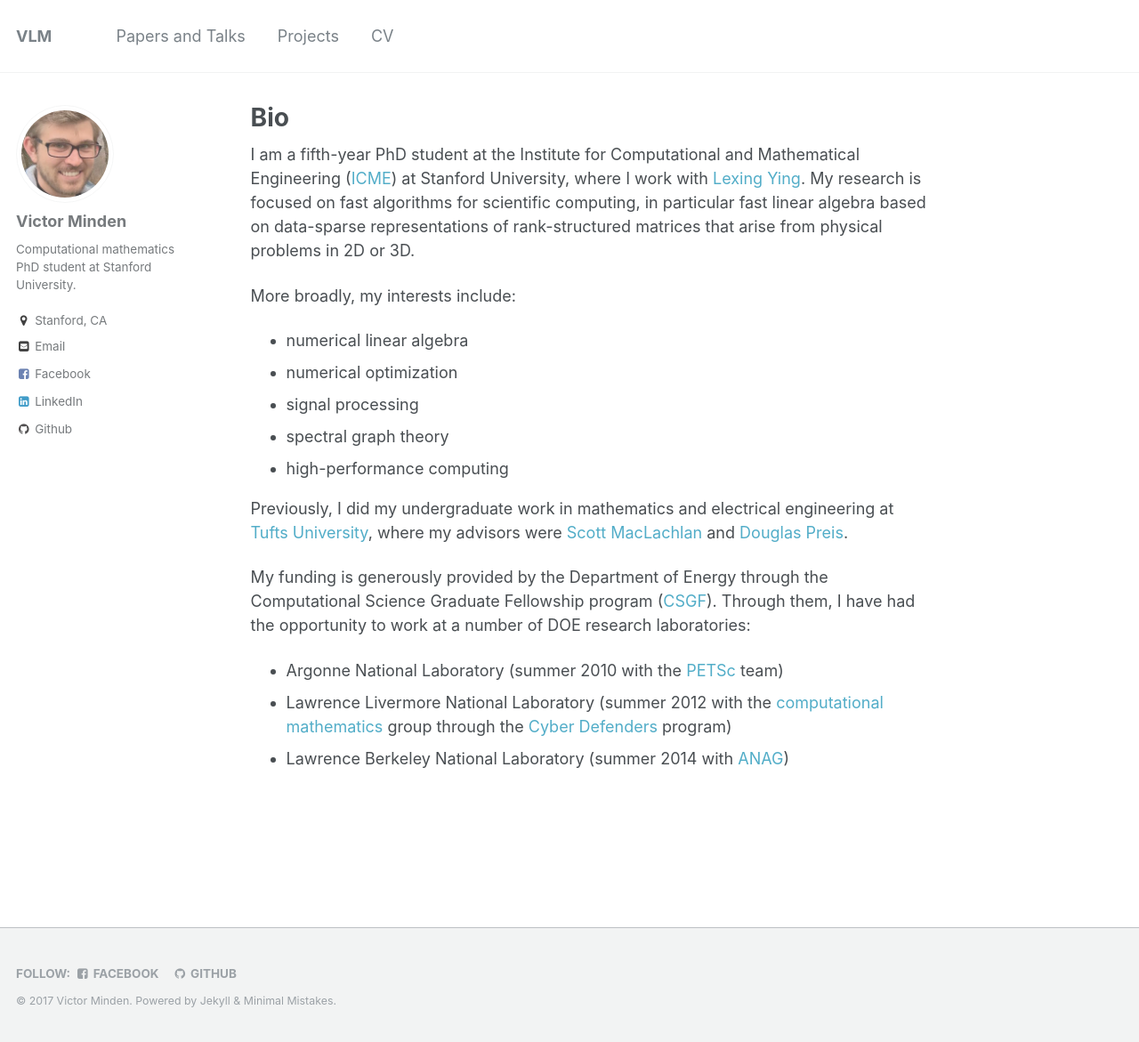
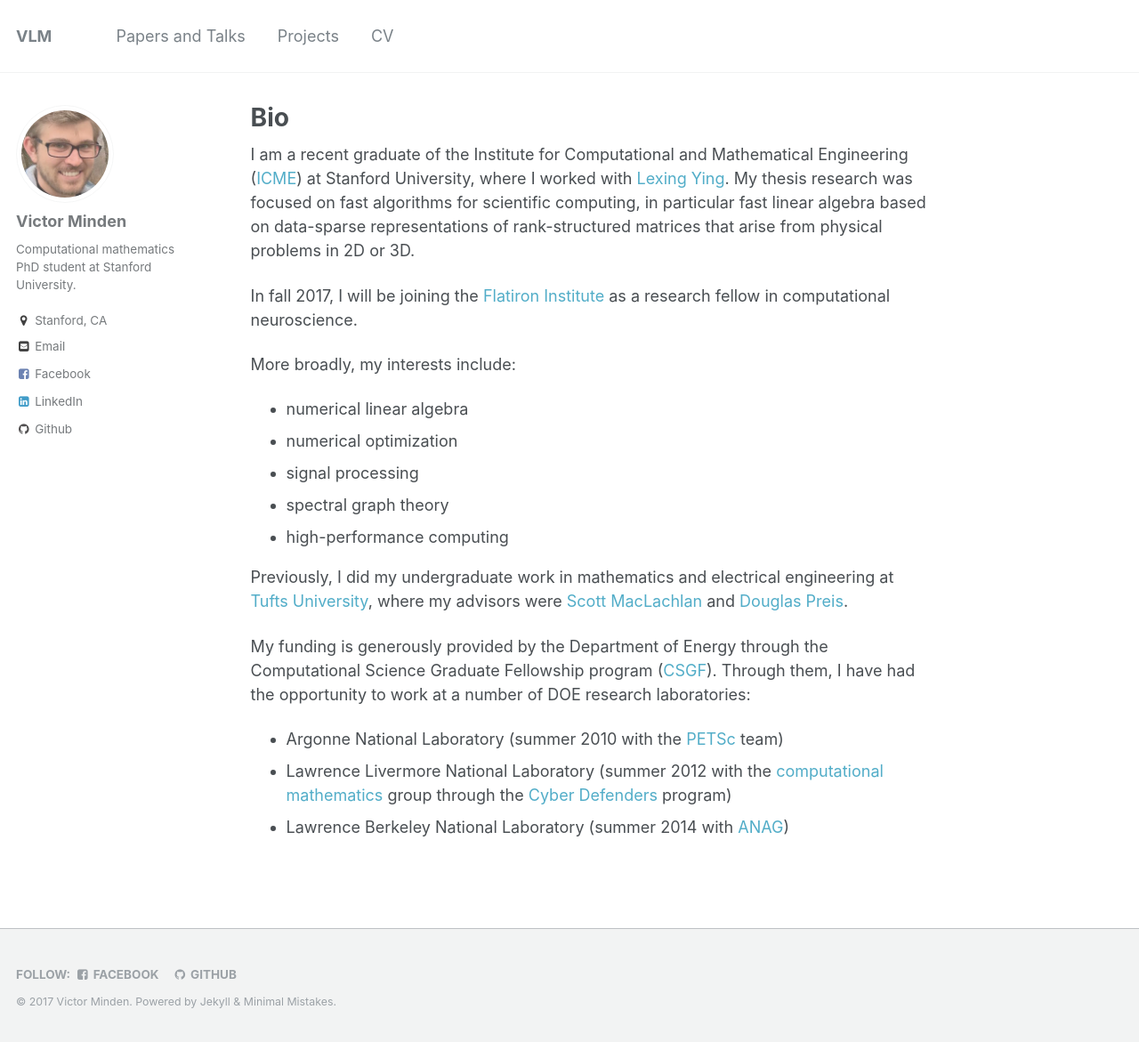
Before and after one commit to victorminden/victorminden.github.io, a Jekyll site: the page built from index.md, in a window 1280 px wide and 1171 px high. Shown: the whole window at 89% size. Built offline with Jekyll 4.4.1, drawn with Linux system fonts in a browser that asks for light colours.

Commit message:
added thesis

```diff
--- a/index.md
+++ b/index.md
@@ -6,7 +6,9 @@ author_profile: true
 
 {% include base_path %}
 
-I am a fifth-year PhD student at the Institute for Computational and Mathematical Engineering ([ICME](https://icme.stanford.edu/)) at Stanford University, where I work with [Lexing Ying](http://math.stanford.edu/~lexing/).  My research is focused on fast algorithms for scientific computing, in particular fast linear algebra based on data-sparse representations of rank-structured matrices that arise from physical problems in 2D or 3D.
+I am a recent graduate of the Institute for Computational and Mathematical Engineering ([ICME](https://icme.stanford.edu/)) at Stanford University, where I worked with [Lexing Ying](http://math.stanford.edu/~lexing/).  My thesis research was focused on fast algorithms for scientific computing, in particular fast linear algebra based on data-sparse representations of rank-structured matrices that arise from physical problems in 2D or 3D.
+
+In fall 2017, I will be joining the [Flatiron Institute](https://www.simonsfoundation.org/flatiron-institute/) as a research fellow in computational neuroscience.
 
 More broadly, my interests include:
 
```
Also changed, not shown: _pages/papers.md (+1 -0 lines), 1 other file.
